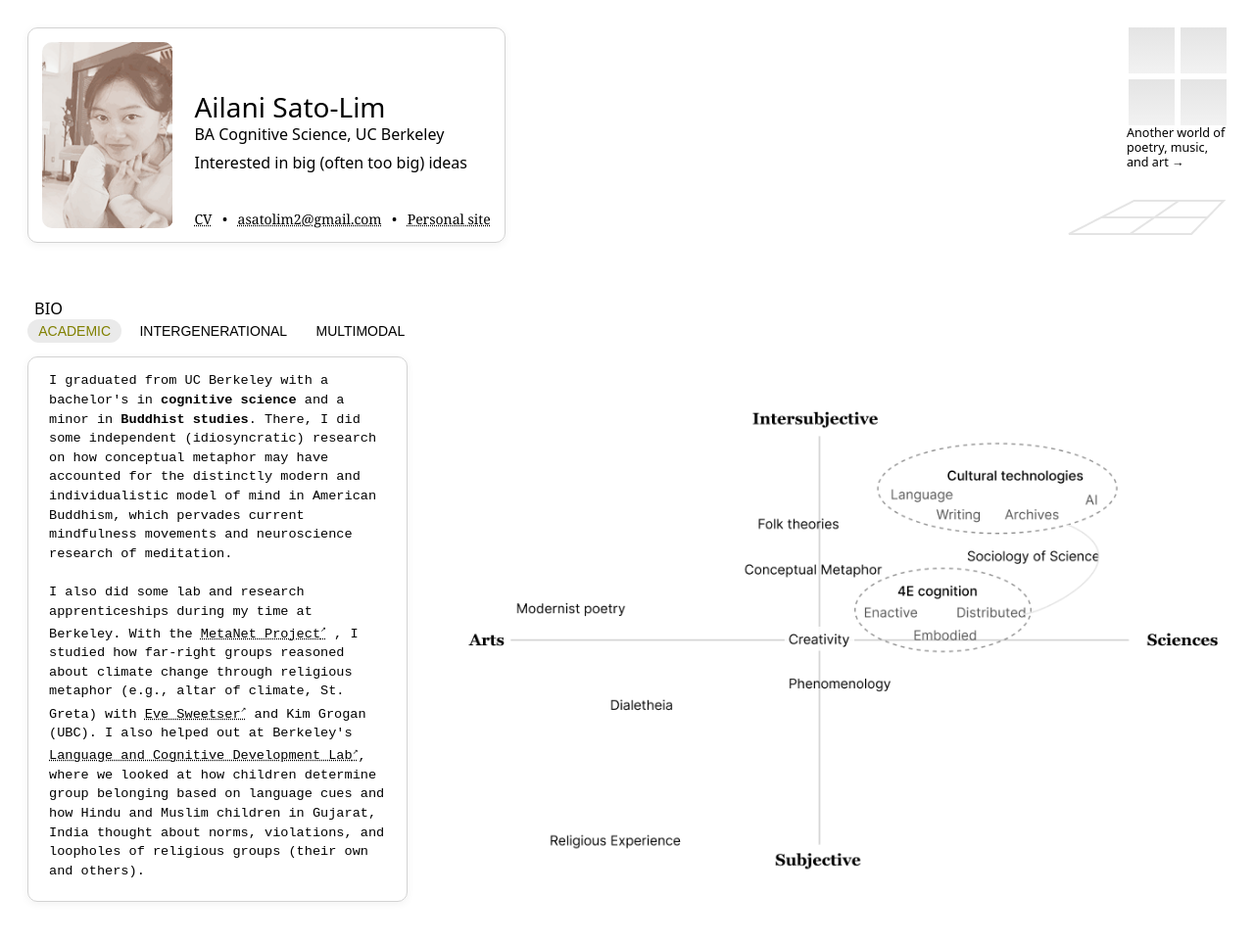
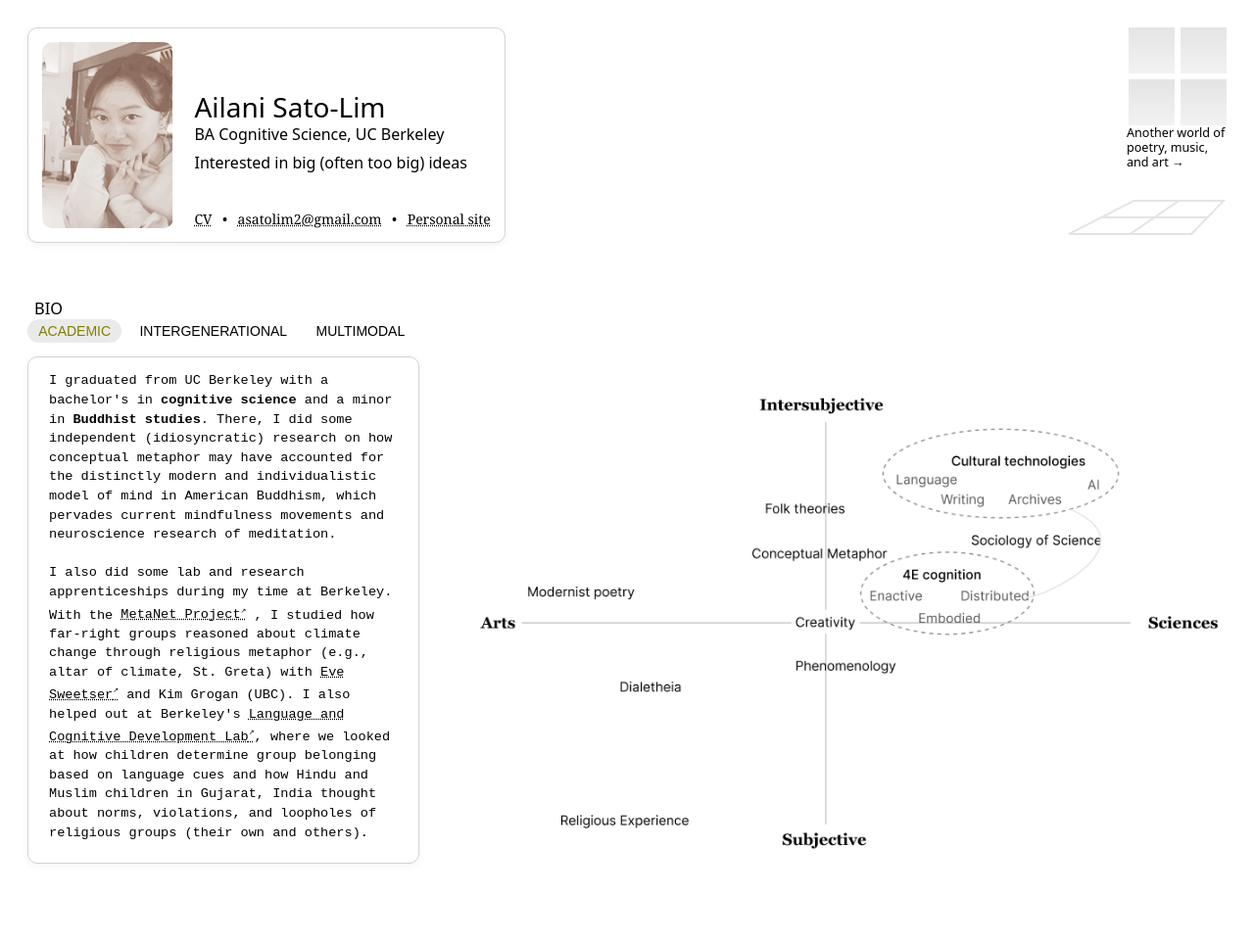
Before and after one commit to ailanisl/ailanisl.github.io, a Jekyll site: the page built from academics.html, in a window 1280 px wide. Shown: the whole page at 98% size. Built offline with Jekyll 4.4.1, drawn with Linux system fonts in a browser that asks for light colours; after the commit the page ends 924 px from its top, so only the background shows below that.

Commit message:
academic page edits

```diff
--- a/academics.html
+++ b/academics.html
@@ -115,22 +115,23 @@
 
     #bio-matrix {
         display: flex;
-        flex-direction: row;
+        flex-wrap: wrap;
         gap: 4rem;
         align-items: center;
         justify-content: space-between;
+
     }
 
     .image-container {
-        max-width: 780px;
-        overflow: hidden;
-        position: relative;
-
-
+        flex: 1 1 200px;   /* can grow/shrink, min width 200px */
+        display: flex;
+        justify-content: flex-end; /* push image to the right */
     }
     .image-container img{
         max-width: 100%;
         height: auto;
+        object-fit: contain;
+        image-rendering: auto;
     }
     #personal-site-button {
         display: flex;
@@ -282,7 +283,7 @@
     </div>
 <!-- 2x2 Matrix of my academic interests -->
     <div class="image-container">
-        <img id="matrix" src="/assets/img/matrix.png" alt="2x2 matrix of my academic interests" >
+        <img id="matrix" src="/assets/img/matrix.png" alt="2x2 matrix of my academic interests" style="">
     </div>
 </div>
     <div id="personal-site-button">
```
